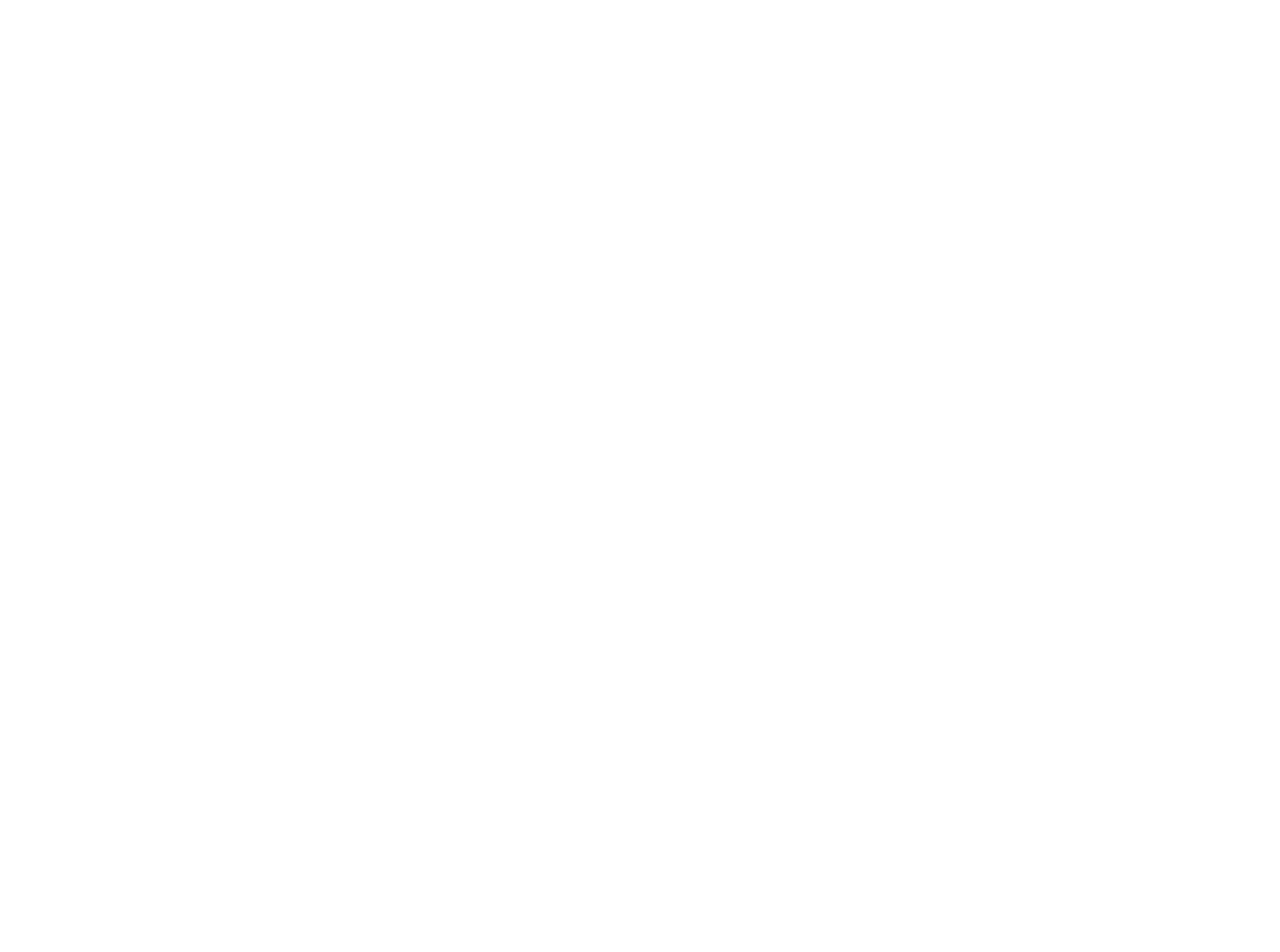
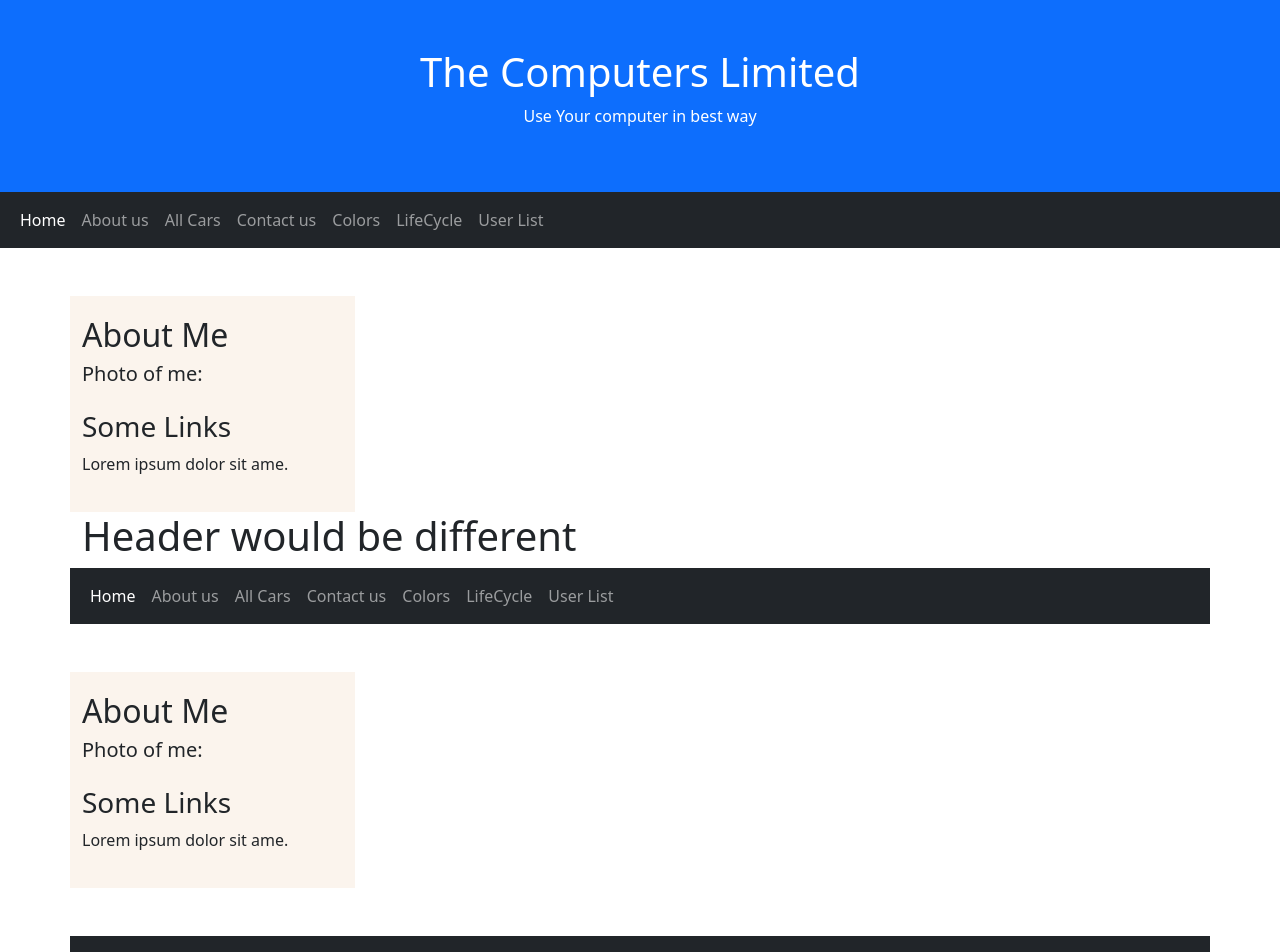
Before and after one commit to roobon/wdpf51_reactjs, a React (Create React App) app in the folder 22nov2022/reactapp2/: page /admin in a window 1280 px wide. Before the commit this address had no page. Shown: the top 952 px of the page. Before the commit the page ends 800 px from the top, so only its background shows below. Built offline with nearby package versions, Linux system fonts and the light colour scheme.

Commit message:
Updated with styling and some correction

```diff
--- a/22nov2022/reactapp2/src/App.css
+++ b/22nov2022/reactapp2/src/App.css
@@ -1,3 +1,7 @@
+.outline {
+  padding:20px;
+  background-color: rgba(241, 221, 196, 0.314);
+}
 .App {
   text-align: center;
 }
--- a/22nov2022/reactapp2/src/Sidebar.js
+++ b/22nov2022/reactapp2/src/Sidebar.js
@@ -1,10 +1,10 @@
+import "./App.css";
 function Sidebar() {
   return (
-    <div className="col-sm-4">
+    <div className="col-sm-3 outline">
       <h2>About Me</h2>
       <h5>Photo of me:</h5>
-      <div className="fakeimg">Fake Image</div>
-      <p>Some text about me in culpa qui officia deserunt mollit anim..</p>
+
       <h3 className="mt-4">Some Links</h3>
       <p>Lorem ipsum dolor sit ame.</p>
       <ul className="nav nav-pills flex-column">
--- /dev/null
+++ b/22nov2022/reactapp2/src/backend/Dashboard.js
@@ -0,0 +1,24 @@
+import { Outlet } from "react-router-dom";
+import "bootstrap/dist/css/bootstrap.min.css";
+import Header from "../header/Header.js";
+import Navbar from "../header/Navbar.js";
+import Sidebar from "../Sidebar";
+import Footer from "../Footer";
+
+function Dashboard() {
+  return (
+    <>
+      <h1>Header would be different</h1>
+      <Navbar />
+      <div className="container mt-5">
+        <div className="row">
+          <Sidebar />
+          <Outlet />
+        </div>
+      </div>
+      <Footer copyright="Copyright (c) all rights reserved 2022" />
+    </>
+  );
+}
+
+export default Dashboard;
--- a/22nov2022/reactapp2/src/components/LifeCycle/LifeCycle.js
+++ b/22nov2022/reactapp2/src/components/LifeCycle/LifeCycle.js
@@ -22,26 +22,31 @@
   render() {
     console.log("LifeCycle Rendered");
     return (
-      <div>
+      <div className="col-sm-8">
         <h1>GeeksForGeeks.org, Hello{this.state.hello}</h1>
         <h2>
-          <a onClick={this.changeState.bind(this)}>Press Here!</a>
+          <a
+            className="btn btn-success btn-lg"
+            onClick={this.changeState.bind(this)}
+          >
+            Press Here!
+          </a>
         </h2>
       </div>
     );
   }
 
   shouldComponentUpdate(nextProps, nextState) {
-    console.log("shouldComponentUpdate()");
+    console.log("shouldComponentUpdate");
     return true;
   }
 
-  componentWillUpdate() {
-    console.log("componentWillUpdate()");
+  UNSAFE_componentWillUpdate() {
+    console.log("componentWillUpdate");
   }
 
   componentDidUpdate() {
-    console.log("componentDidUpdate()");
+    console.log("componentDidUpdate");
   }
 }
 
--- a/22nov2022/reactapp2/src/components/colors/colors.js
+++ b/22nov2022/reactapp2/src/components/colors/colors.js
@@ -7,13 +7,13 @@
     <div className="col-sm-8">
       <h1>My Color is {color}</h1>
 
-      <button className="btn btn-success" onClick={() => setColor("Blue")}>
+      <button className="btn btn-info" onClick={() => setColor("Blue")}>
         BLUE
       </button>
       <button className="btn btn-danger mx-2" onClick={() => setColor("Red")}>
         RED
       </button>
-      <button className="btn btn-info" onClick={() => setColor("GREEN")}>
+      <button className="btn btn-success" onClick={() => setColor("GREEN")}>
         Green
       </button>
     </div>
--- a/22nov2022/reactapp2/src/index.js
+++ b/22nov2022/reactapp2/src/index.js
@@ -11,6 +11,7 @@
 import reportWebVitals from "./reportWebVitals";
 import LifeCycle from "./components/LifeCycle/LifeCycle";
 import UserList from "./users/UserList";
+import Dashboard from "./backend/Dashboard";
 
 export default function RouterApp() {
   return (
@@ -24,6 +25,7 @@
           <Route path="/colors" element={<Colors />} />
           <Route path="/lifecycle" element={<LifeCycle />} />
           <Route path="/users" element={<UserList />} />
+          <Route path="/admin" element={<Dashboard />} />
         </Route>
       </Routes>
     </BrowserRouter>
@@ -31,11 +33,7 @@
 }
 
 const root = ReactDOM.createRoot(document.getElementById("root"));
-root.render(
-  <React.StrictMode>
-    <RouterApp />
-  </React.StrictMode>
-);
+root.render(<RouterApp />);
 
 // If you want to start measuring performance in your app, pass a function
 // to log results (for example: reportWebVitals(console.log))
--- a/22nov2022/reactapp2/src/pages/About.js
+++ b/22nov2022/reactapp2/src/pages/About.js
@@ -1,7 +1,7 @@
 function About() {
   return (
     <div className="col-sm-8">
-      <h2>About us</h2>
+      <h2 className="bg-dark text-light">About us</h2>
       <h5>Title description, Dec 7, 2020</h5>
       <p>
         Sunt in culpa qui officia deserunt mollit anim id est laborum
--- a/22nov2022/reactapp2/src/pages/Contact.js
+++ b/22nov2022/reactapp2/src/pages/Contact.js
@@ -17,7 +17,7 @@
 
   return (
     <div className="col-sm-8">
-      <h2>Contact with us</h2>
+      <h2 className="bg-dark text-light">Contact with us</h2>
       <form className="form-horizontal" onSubmit={handleSubmit}>
         <div className="form-group">
           <label>Name</label>
--- a/22nov2022/reactapp2/src/pages/Home.js
+++ b/22nov2022/reactapp2/src/pages/Home.js
@@ -1,7 +1,7 @@
 function Home() {
   return (
     <div className="col-sm-8">
-      <h2>TITLE HEADING</h2>
+      <h2 className="bg-dark text-light">TITLE HEADING</h2>
       <h5>Title description, Dec 7, 2020</h5>
       <div className="fakeimg">Fake Image</div>
       <p>Some text..</p>
@@ -12,7 +12,7 @@
         exercitation ullamco.
       </p>
 
-      <h2 className="mt-5">TITLE HEADING</h2>
+      <h2 className="mt-5 bg-dark text-light">TITLE HEADING</h2>
       <h5>Title description, Sep 2, 2020</h5>
       <div className="fakeimg">Fake Image</div>
       <p>Some text..</p>
--- a/22nov2022/reactapp2/src/users/UserList.js
+++ b/22nov2022/reactapp2/src/users/UserList.js
@@ -16,8 +16,8 @@
           `http://localhost/wdpf51_reactjs/22nov2022/reactapp2/api/users.php`
         )
         .then((res) => {
-          console.log(res.data.userlist.userdata);
-          setuser(res.data.userlist.userdata);
+          console.log(res.data.userdata);
+          setuser(res.data.userdata);
         });
     } catch (error) {
       throw error;
@@ -53,8 +53,10 @@
       <Link to="/insert" className="btn btn-primary">
         Create User
       </Link>
+      <br />
+
       <table className="table table-striped">
-        <thead>
+        <thead className="bg-dark text-light">
           <tr>
             <th>ID</th>
             <th>Name</th>
```
Also changed, not shown: 2 other files (tests, documents, lock files or other folders).
